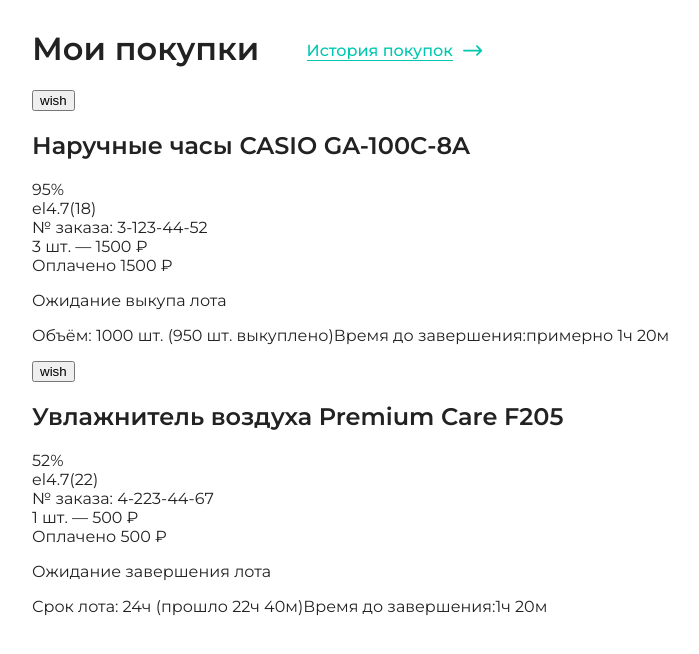
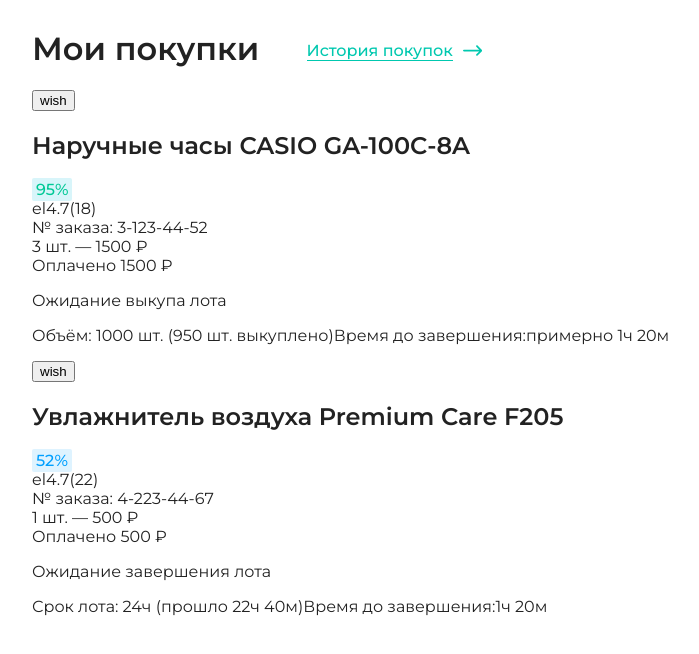
Before and after one commit to grigiriy/cobu_test, a React (Create React App) app: page / in a window 1280 px wide. Shown: the top 654 px of the page, without its empty margins (8-707 px from the left). Built offline with nearby package versions, Linux system fonts and the light colour scheme.

Commit message:
label component styles

```diff
--- a/package.json
+++ b/package.json
@@ -3,6 +3,7 @@
   "version": "0.1.0",
   "private": true,
   "dependencies": {
+    "classnames": "^2.2.6",
     "cra-template": "1.0.3",
     "node-sass": "^4.14.1",
     "react": "^16.13.1",
--- a/src/components/elements/label/Label.jsx
+++ b/src/components/elements/label/Label.jsx
@@ -1,7 +1,16 @@
 import React from 'react';
+import classNames from 'classnames';
+
+import './label.scss';
+
 
 const Label = (props) => {
-return <div className="percent">{props.val}%</div>
+    let $classNames = classNames('label',props.val>60?'good':'medium')
+    return(
+    <div>
+        <span className={$classNames}>{props.val}%</span>
+    </div>
+    )
 }
 
 export default Label;
--- a/src/components/elements/label/label.scss
+++ b/src/components/elements/label/label.scss
@@ -0,0 +1,16 @@
+.label {
+  width: 100%;
+  font-weight: 500;
+  border-radius: 2px;
+  padding: 2px 4px;
+  background-color: #ccc;
+  &.good {
+    background-color: rgb(216, 245, 250);
+    color: rgb(0, 200, 150);
+  }
+  &.medium {
+    background-color: rgb(222, 243, 255);
+    color: rgb(0, 160, 255);
+  }
+  max-width: 100%;
+}
--- a/src/main.scss
+++ b/src/main.scss
@@ -2,4 +2,5 @@
 body {
   color: #222;
   font-family: 'Montserrat', sans-serif;
+  font-size: 16px;
 }
```
Also changed, not shown: 1 other file (tests, documents, lock files or other folders).
